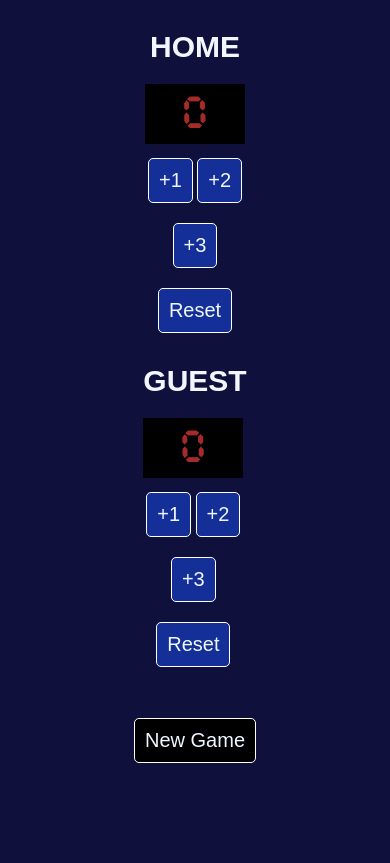
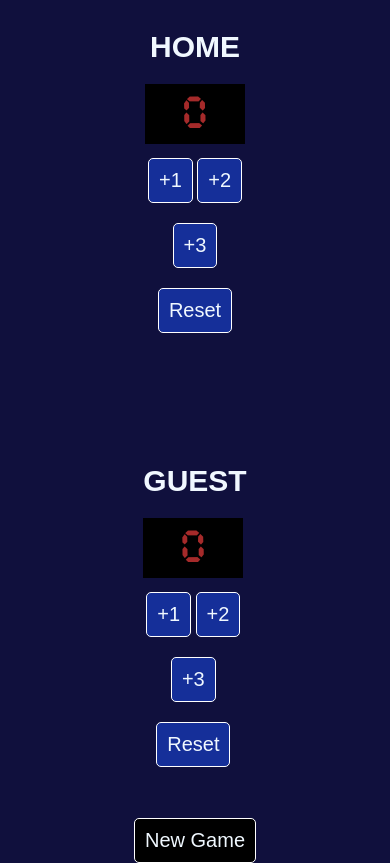
Before and after one commit to JowanJomon/BasketBallScore, a plain HTML site: page index.html in a window 390 px wide. Drawn offline with Linux system fonts and the light colour scheme; a web font is replaced by a local one.

Commit message:
Fixed Padding

```diff
--- a/style.css
+++ b/style.css
@@ -81,10 +81,11 @@ h1 {
     padding-top: 30px;
   }
   .guest {
-    margin-top: 90px;
+    padding: 0;
+    margin-top: 200px;
   }
   .guest h1 {
-    padding-top: 130px;
+    margin-top: 90px;
   }
   .container {
     display: flex;
```
